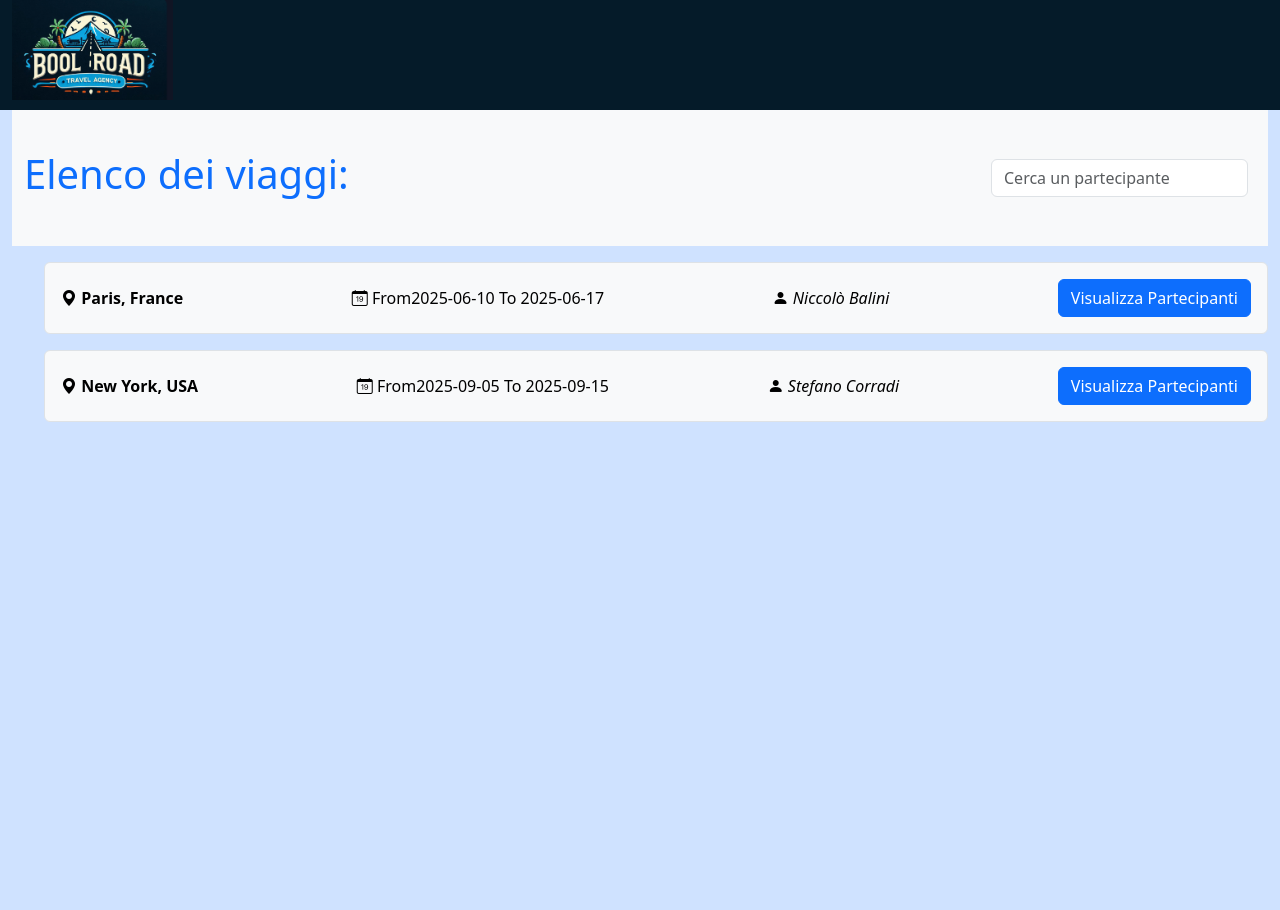
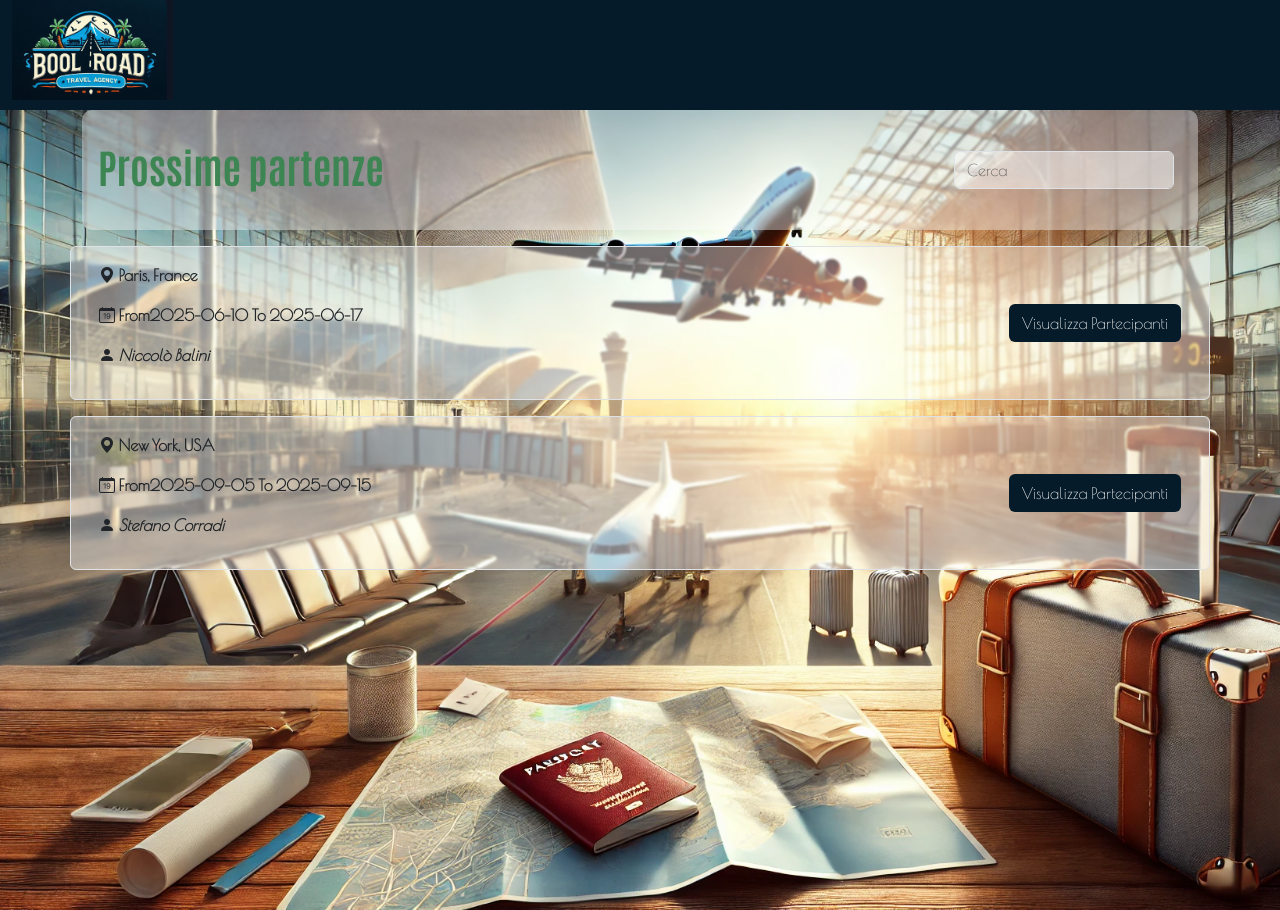
Before and after one commit to luigi-giordano/boolroad, a React (Vite) app: page / in a window 1280 px wide. Built offline with nearby package versions, Linux system fonts and the light colour scheme.

Commit message:
[8 step] css

```diff
--- a/index.html
+++ b/index.html
@@ -5,6 +5,14 @@
   <meta charset="UTF-8" />
   <link rel="icon" type="image/svg+xml" href="/vite.svg" />
   <meta name="viewport" content="width=device-width, initial-scale=1.0" />
+  <link rel="preconnect" href="https://fonts.googleapis.com">
+  <link rel="preconnect" href="https://fonts.gstatic.com" crossorigin>
+
+  <!-- google font -->
+  <link
+    href="https://fonts.googleapis.com/css2?family=Antonio:wght@100..700&family=Poiret+One&family=Roboto:ital,wght@0,100..900;1,100..900&display=swap"
+    rel="stylesheet">
+
   <title>Boolroad</title>
 </head>
 
--- a/src/components/SearchBar.jsx
+++ b/src/components/SearchBar.jsx
@@ -29,9 +29,9 @@ const SearchBar = ({ data, setData, search }) => {
   }, [searchData])
 
   return (
-    <div>
+    <div className="searchBar">
       <div className="d-flex" role="search"  >
-        <input className="form-control me-2" type="search" placeholder="Cerca un partecipante" aria-label="Search" value={searchData} onChange={handleSearch} />
+        <input className="form-control custom-input me-2" type="search" placeholder="Cerca" aria-label="Search" value={searchData} onChange={handleSearch} />
         {searchData.length > 0 && <button className="btn btn-outline-danger" onClick={resetSearchData}><i className="bi bi-x-lg"></i></button>}
       </div>
     </div>
--- a/src/index.css
+++ b/src/index.css
@@ -2,6 +2,13 @@
   margin: 0;
   padding: 0;
   box-sizing: border-box;
+
+}
+
+main {
+  font-family: "Poiret One", serif;
+  font-weight: bolder;
+  font-style: normal;
 }
 
 
@@ -10,7 +17,19 @@ header {
   padding-bottom: 5px;
 }
 
+h1 {
+  font-family: "Antonio", serif;
+  font-optical-sizing: auto;
+  font-weight: 700;
+  font-style: normal;
 
+  color: #3D8653;
+}
+
+.btn {
+  background-color: #051b29;
+  color: white;
+}
 
 .logo {
   height: 100px;
@@ -23,8 +42,21 @@ header {
     height: 50px;
     /* Logo più piccolo su dispositivi mobili */
   }
+
 }
 
 main {
+  background-image: url("../public/img/boolroad_background.webp");
+  background-size: cover;
   height: 100vh;
 }
+
+.custom-input {
+  background-color: rgba(255, 255, 255, 0.5);
+}
+
+.trasparente {
+  background: rgba(255, 255, 255, 0.4);
+  backdrop-filter: blur(1px);
+  border-radius: 10px;
+}
--- a/src/pages/HomePage.jsx
+++ b/src/pages/HomePage.jsx
@@ -8,23 +8,29 @@ function HomePage() {
   const [tripList, setTripList] = useState(trips)
 
   return (
-    <div className="container-fluid ">
-      <nav className="navbar bg-body-tertiary py-4">
-        <div className="container-fluid">
-          <h1 className="text-primary py-3">Elenco dei viaggi:</h1>
+    <div className="container">
+      <nav className="trasparente navbar justify-content-center justify-content-md-between p-3">
+        <div>
+          <h1 className=" py-3">Prossime partenze</h1>
+        </div>
+        <div>
           <SearchBar data={trips} setData={setTripList} search="destination" />
         </div>
       </nav>
-      <ul>
+      <div>
         {tripList.map(trip => (
-          <li className="d-flex justify-content-between my-3 p-3 align-items-center text-bg-light border rounded" key={trip.id}>
-            <span className="fw-bold"><i className="bi bi-geo-alt-fill"></i> {trip.destination}</span>
-            <span><i className="bi bi-calendar-date"></i> From{trip.startDate} To {trip.endDate}</span>
-            <span><i><i className="bi bi-person-fill"></i> {trip.guides}</i></span>
-            <Link to={`/travel-page/${trip.id}`} className="btn btn-primary">Visualizza Partecipanti</Link>
-          </li>
+          <div className="trasparente row justify-content-between my-3 p-3 align-items-center border rounded" key={trip.id}>
+            <div className="col-6">
+              <p className="fw-bold"><i className="bi bi-geo-alt-fill"></i> {trip.destination}</p>
+              <p><i className="bi bi-calendar-date"></i> From{trip.startDate} To {trip.endDate}</p>
+              <p><i><i className="bi bi-person-fill"></i> {trip.guides}</i></p>
+            </div>
+            <div className="col-6 text-end">
+              <Link to={`/travel-page/${trip.id}`} className="btn">Visualizza Partecipanti</Link>
+            </div>
+          </div>
         ))}
-      </ul>
+      </div>
     </div>
   )
 }
```
Also changed, not shown: public/img/boolroad_background.webp (added).
